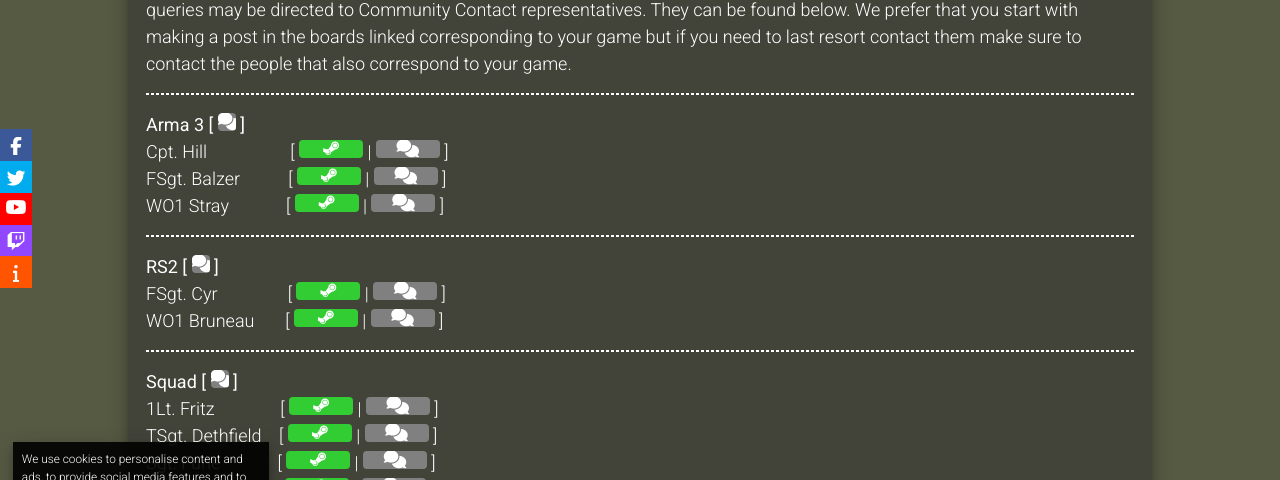
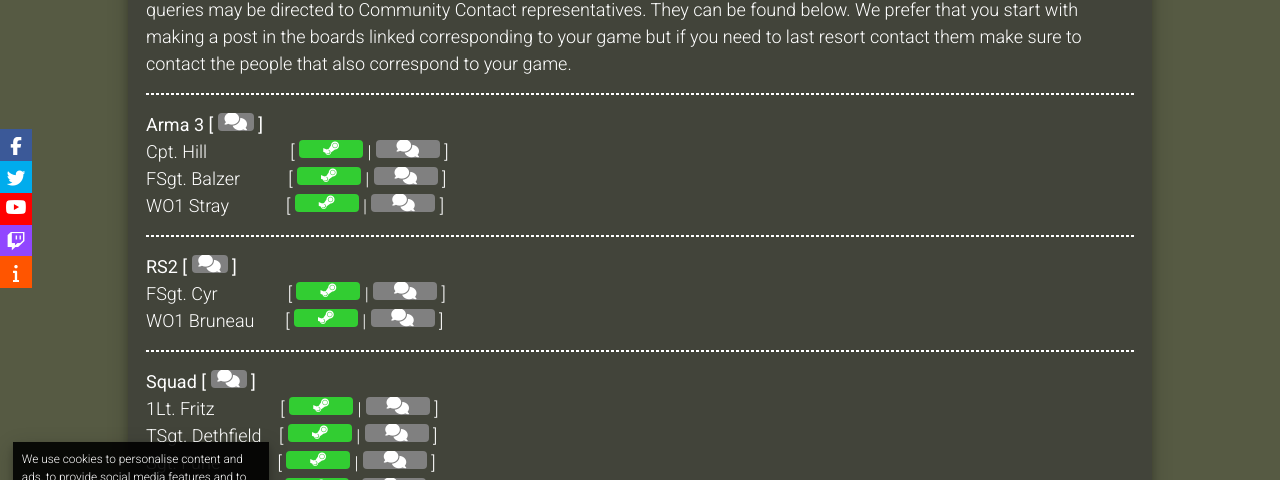
Before and after one commit to Xegion/29th.github.io, a Jekyll site: the page built from contact.html, in a window 1280 px wide. Shown: the part 265-745 px from the top of the page. Built offline with Jekyll 4.4.1, drawn with Linux system fonts in a browser that asks for light colours; nearby versions of some CDN libraries.

Commit message:
Add files via upload

```diff
--- a/assets/css/styles.css
+++ b/assets/css/styles.css
@@ -4300,13 +4300,13 @@ q {
 .board-contact {
 	border-radius: 4px;
 	color: white;
-	width: 2vh;
+	width: 4vh;
 	background-color: grey;
 	text-align: center;
 	transition: background-color ease .2s;
 }
 
-.board-contacthover {
+.board-contact:hover {
 	background-color: darkgrey;
 	transition: background-color ease .2s;
 }
```
